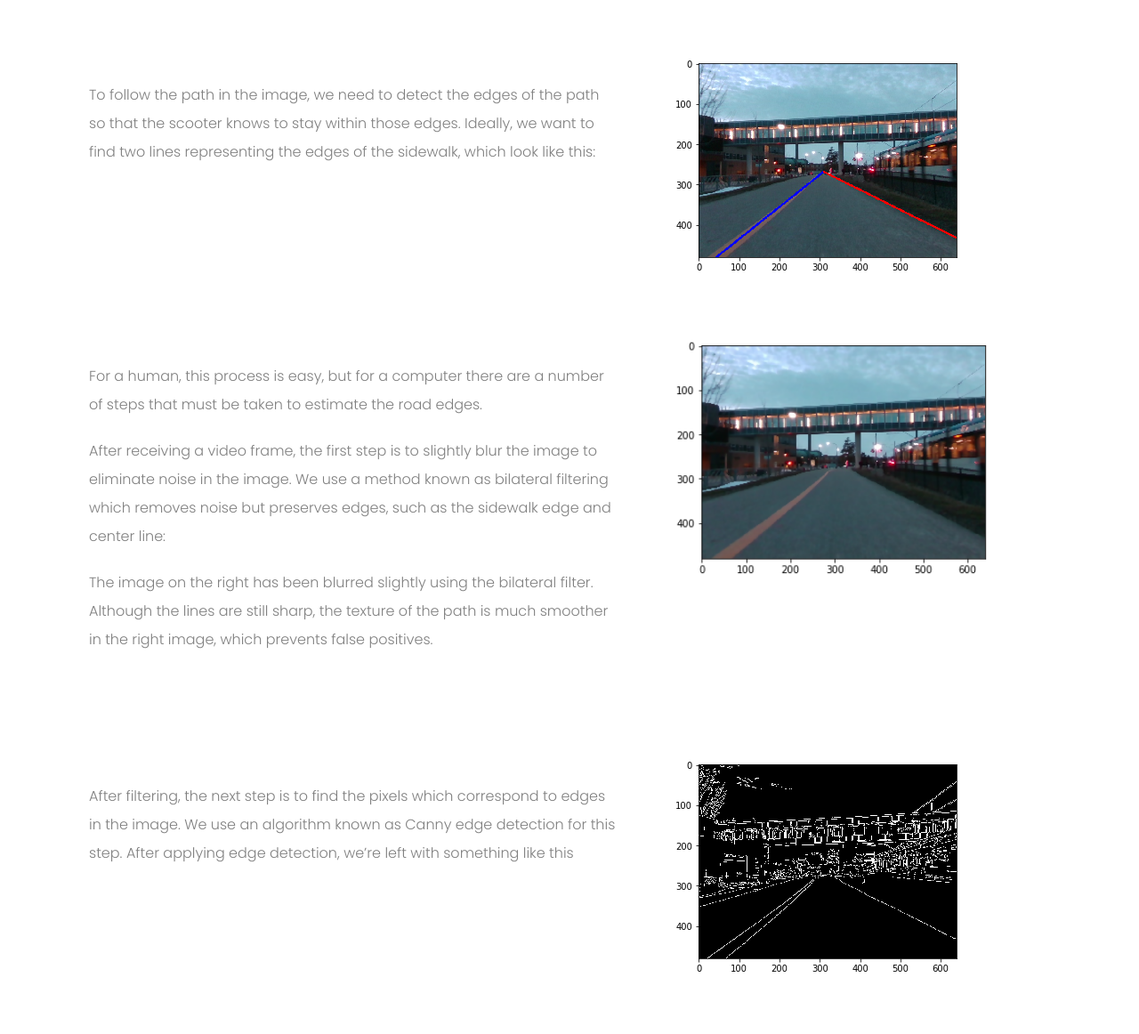
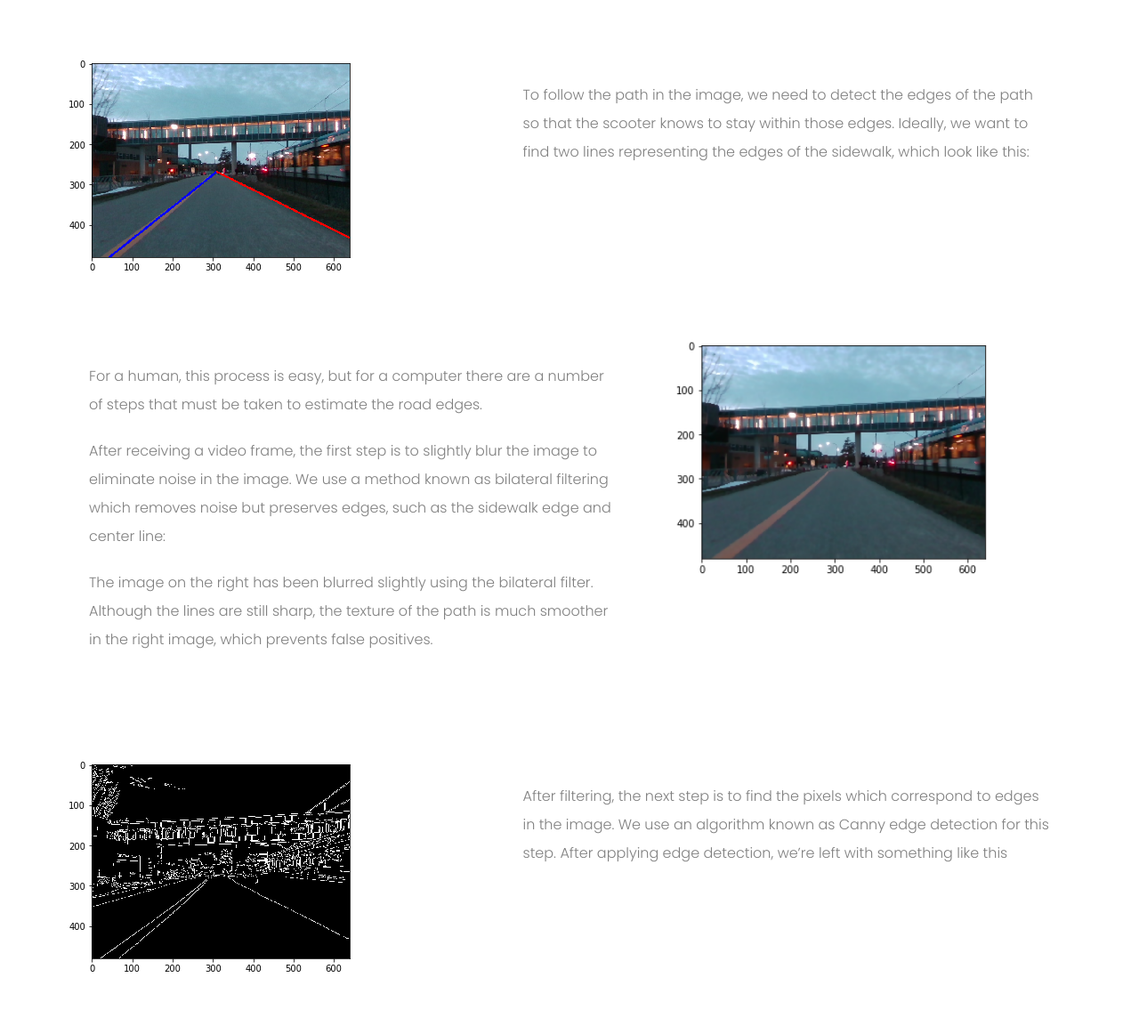
Before and after one commit to wescoot/wescoot.github.io, a plain HTML site: page matt_post.html in a window 1280 px wide. Shown: the part 1068-2230 px from the top of the page at 89% size. Drawn offline with nearby package versions, Linux system fonts and the light colour scheme; files whose address does not match are found by name.

Commit message:
Stagger images

```diff
--- a/matt_post.html
+++ b/matt_post.html
@@ -122,11 +122,11 @@
 					</div>
 				</div>
 				<div class="row mobile-wrap">
-					<div class="col-md-5 col-md-push-7 animate-box">
+					<div class="col-md-5 animate-box">
 						<img src='images/matt_blog_2.png'>
 						<!-- <div class="mobile-img" style="background-image: url(images/matt_blog_1.png);"></div> -->
 					</div>
-					<div class="col-md-7 col-md-pull-5 animate-box">
+					<div class="col-md-7 animate-box">
 						<div class="desc">
 							<p>To follow the path in the image, we need to detect the edges of the path so that the scooter knows to stay within those edges. Ideally, we want to find two lines representing the edges of the sidewalk, which look like this:</p>
 						</div>
@@ -151,11 +151,11 @@
 					</div>
 				</div>
 				<div class="row mobile-wrap">
-					<div class="col-md-5 col-md-push-7 animate-box">
+					<div class="col-md-5 animate-box">
 						<img src='images/matt_blog_canny.png'>
 						<!-- <div class="mobile-img" style="background-image: url(images/matt_blog_1.png);"></div> -->
 					</div>
-					<div class="col-md-7 col-md-pull-5 animate-box">
+					<div class="col-md-7 animate-box">
 						<div class="desc">
 							<p>
 								After filtering, the next step is to find the pixels which correspond to edges in the image. We use an algorithm known as Canny edge detection for this step. After applying edge detection, we’re left with something like this
@@ -176,11 +176,11 @@
 					</div>
 				</div>
 				<div class="row mobile-wrap">
-					<div class="col-md-5 col-md-push-7 animate-box">
+					<div class="col-md-5 animate-box">
 						<img src='images/matt_blog_hough.png'>
 						<!-- <div class="mobile-img" style="background-image: url(images/matt_blog_1.png);"></div> -->
 					</div>
-					<div class="col-md-7 col-md-pull-5 animate-box">
+					<div class="col-md-7 animate-box">
 						<div class="desc">
 							<p>
 								Now that we have some filtered edges, we need to find which of these pixels correspond to lines using Hough transforms. This gives us a list of line segments extracted from the edge pixel image:
```
